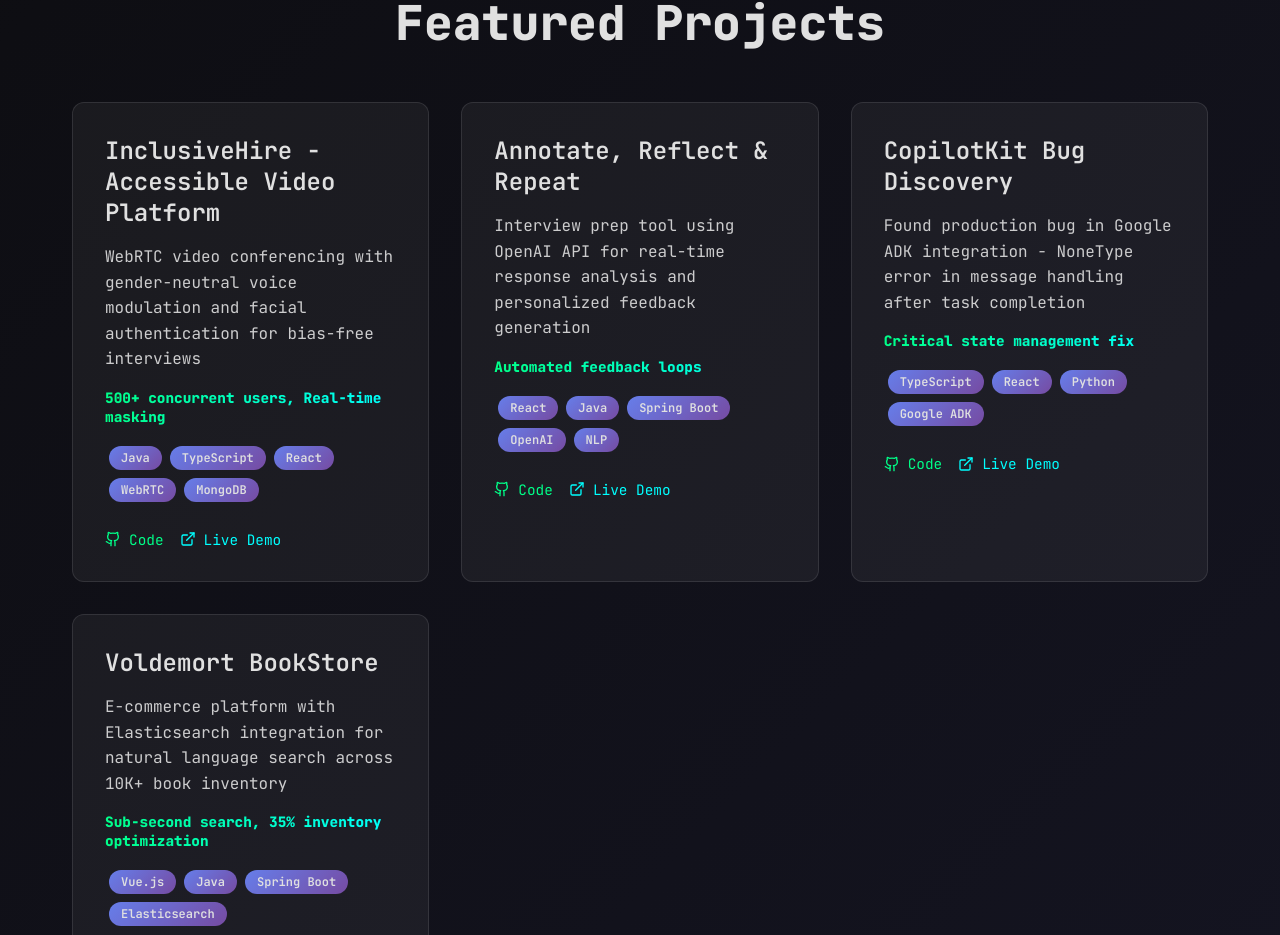
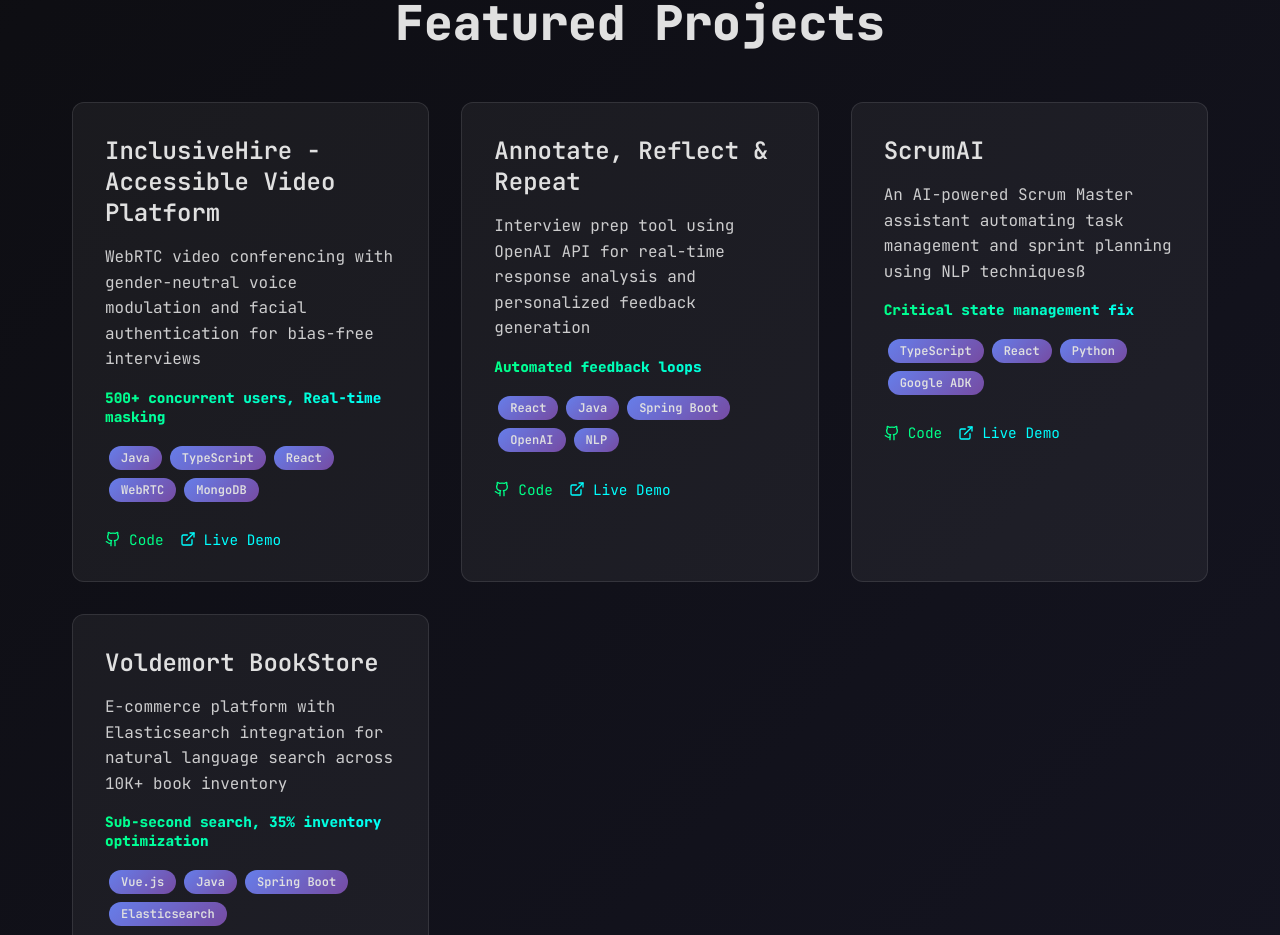
Before and after one commit to Srujan711/portfolio, a React (Vite) app: page / in a window 1280 px wide. Shown: the part 1446-2381 px from the top of the page. Built offline with nearby package versions, Linux system fonts and the light colour scheme.

Commit message:
integrating this with updated

```diff
--- a/src/Portfolio.jsx
+++ b/src/Portfolio.jsx
@@ -26,7 +26,7 @@
       description: "WebRTC video conferencing with gender-neutral voice modulation and facial authentication for bias-free interviews",
       tech: ["Java", "TypeScript", "React", "WebRTC", "MongoDB"],
       metrics: "500+ concurrent users, Real-time masking",
-      github: "https://github.com/srujanvithalani",
+      github: "https://github.com/Srujan711/",
       live: "#"
     },
     {
@@ -35,16 +35,16 @@
       description: "Interview prep tool using OpenAI API for real-time response analysis and personalized feedback generation",
       tech: ["React", "Java", "Spring Boot", "OpenAI", "NLP"],
       metrics: "Automated feedback loops",
-      github: "https://github.com/srujanvithalani",
+      github: "https://github.com/Srujan711",
       live: "#"
     },
     {
       id: 3,
-      title: "CopilotKit Bug Discovery",
-      description: "Found production bug in Google ADK integration - NoneType error in message handling after task completion",
+      title: "ScrumAI",
+      description: "An AI-powered Scrum Master assistant automating task management and sprint planning using NLP techniquesß",
       tech: ["TypeScript", "React", "Python", "Google ADK"],
       metrics: "Critical state management fix",
-      github: "https://github.com/CopilotKit/CopilotKit/issues",
+      github: "https://github.com/Srujan711/AI-Scrum-Master-Backend",
       live: "#"
     },
     {
@@ -53,7 +53,7 @@
       description: "E-commerce platform with Elasticsearch integration for natural language search across 10K+ book inventory",
       tech: ["Vue.js", "Java", "Spring Boot", "Elasticsearch"],
       metrics: "Sub-second search, 35% inventory optimization",
-      github: "https://github.com/srujanvithalani",
+      github: "https://github.com/Srujan711/Voldemort-Bookstore",
       live: "#"
     }
   ];
```
